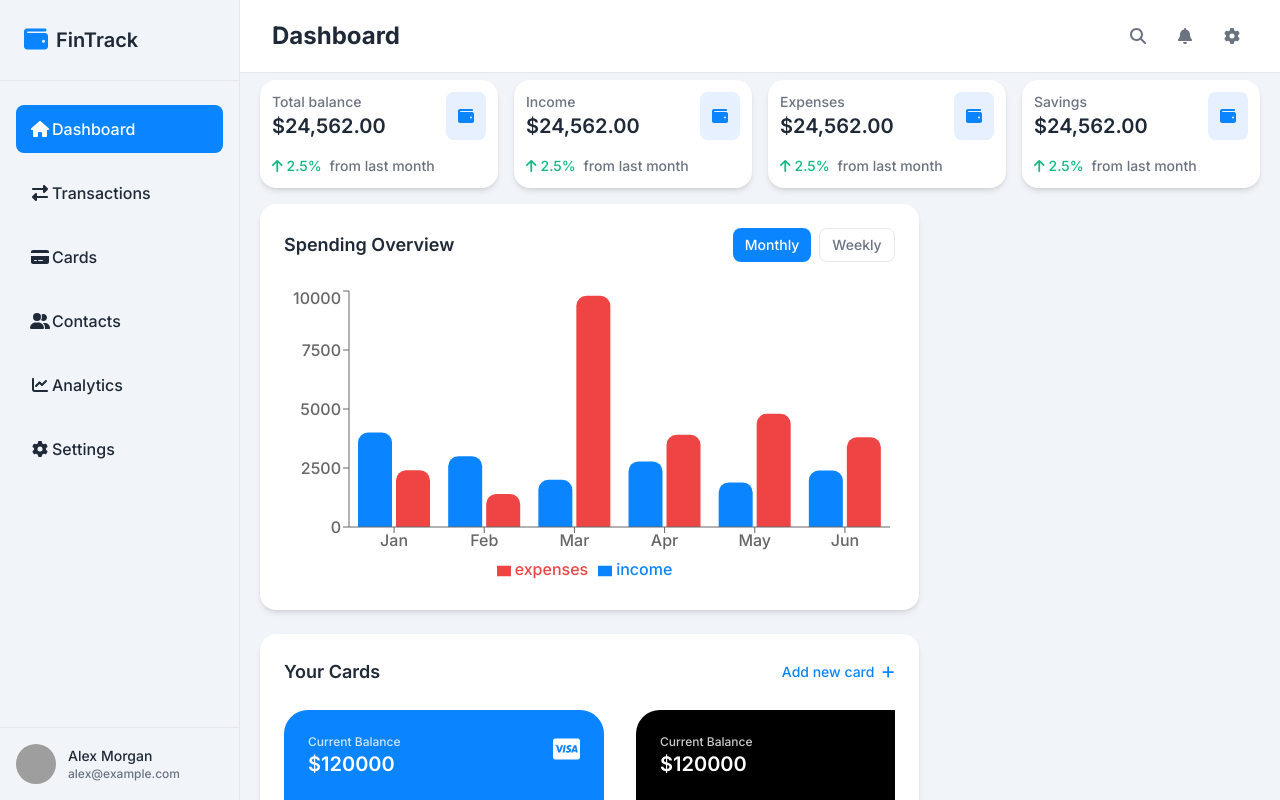
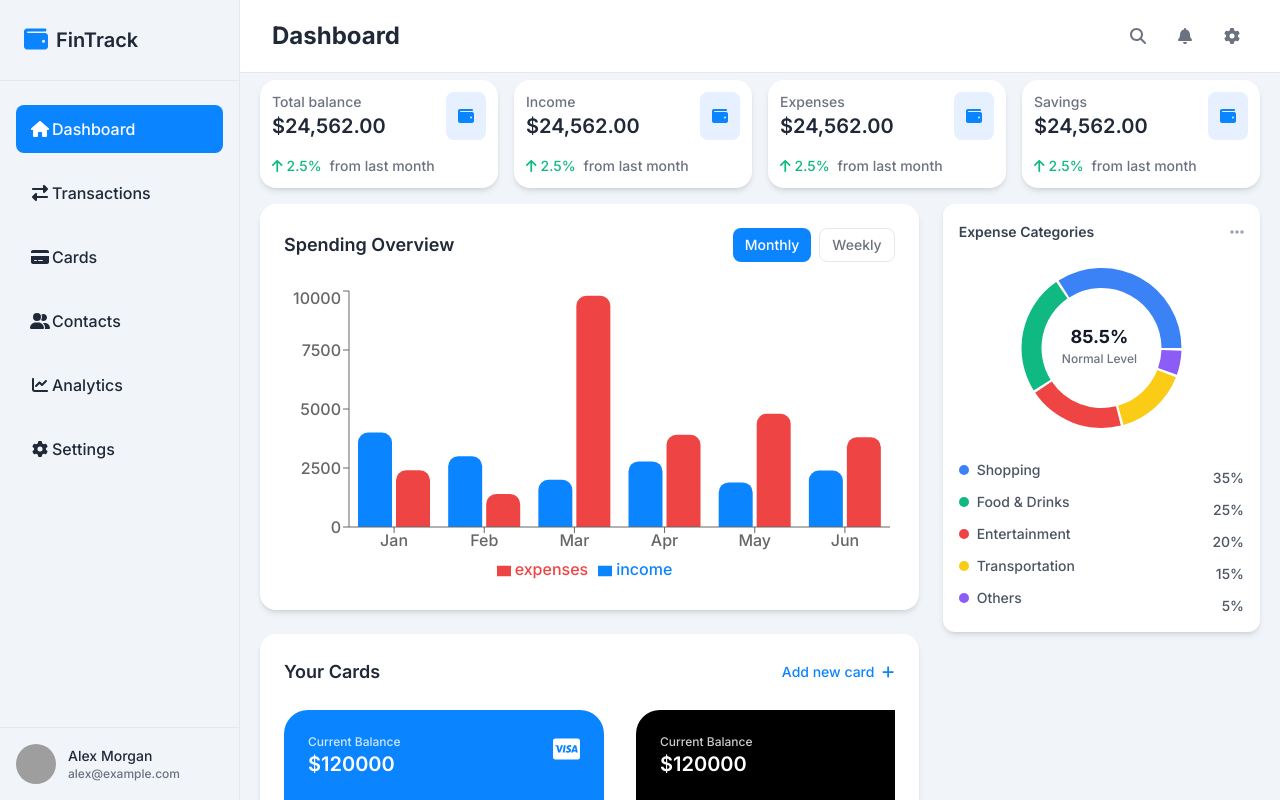
Before and after one commit to Yvan022002/Balance, a React (Vite) app: page /Dashboard in a window 1280 px wide. Shown: the top 800 px of the page. Built offline with nearby package versions, Linux system fonts and the light colour scheme; grey boxes are pictures that could not be loaded.

Commit message:
create donutChart component and add to dashboard

```diff
--- a/src/components/DonutChart.jsx
+++ b/src/components/DonutChart.jsx
@@ -0,0 +1,62 @@
+import { PieChart,Pie, Cell, Tooltip, Legend, ResponsiveContainer } from "recharts";
+
+export function DonutChart(){
+   const data = [
+    { name: 'Shopping', value: 35 },
+    { name: 'Food & Drinks', value: 25 },
+    { name: 'Entertainment', value: 20 },
+    { name: 'Transportation', value: 15 },
+    { name: 'Others', value: 5 },
+  ];
+
+    const COLORS = ['#3B82F6','#10B981','#EF4444','#FACC15','#8B5CF6'];
+   return (
+    <div className="bg-white rounded-xl shadow-md p-4 w-full max-w-xs">
+      <div className="flex justify-between items-center mb-2">
+        <h2 className="text-sm font-semibold text-gray-700">Expense Categories</h2>
+        <button>
+            <i className="fa-solid fa-ellipsis-h text-gray-400"></i>
+        </button>
+      </div>
+
+      <div className="relative h-48">
+        <ResponsiveContainer>
+          <PieChart>
+            <Pie
+              data={data}
+              dataKey="value"
+              nameKey="name"
+              innerRadius={60}
+              outerRadius={80}
+              paddingAngle={2}
+              stroke="none"
+            >
+              {data.map((entry, index) => (
+                <Cell key={`cell-${index}`} fill={COLORS[index % COLORS.length]} />
+              ))}
+            </Pie>
+          </PieChart>
+        </ResponsiveContainer>
+
+        {/* Texte centré */}
+        <div className="absolute top-3/5 left-5/8 transform -translate-x-1/2 -translate-y-1/2 text-center">
+          <p className="text-lg font-bold text-gray-900">85.5%</p>
+          <p className="text-xs text-gray-500">Normal Level</p>
+        </div>
+      </div>
+
+      {/* Légende custom */}
+      <div className="mt-4 space-y-1 text-sm text-gray-600">
+        {data.map((item, index) => (
+          <div key={index} className="flex items-center justify-between space-y-2">
+            <div className="flex items-center gap-2">
+              <span className="w-2.5 h-2.5 rounded-full" style={{ backgroundColor: COLORS[index] }}></span>
+              <span>{item.name}</span>
+            </div>
+            <span className="font-medium">{item.value}%</span>
+          </div>
+        ))}
+      </div>
+    </div>
+  );
+}
--- a/src/pages/Dashbord.jsx
+++ b/src/pages/Dashbord.jsx
@@ -1,5 +1,6 @@
 import { BarCharts } from "../components/BarChart";
 import { Card } from "../components/Card";
+import { DonutChart } from "../components/DonutChart";
 import { SummaryCard } from "../components/summaryCard";
 
 export function Dashboard(){
@@ -13,7 +14,7 @@ export function Dashboard(){
                     <SummaryCard nom="Savings"/>
                 </div>
                 <div className="grid grid-cols-1 lg:grid-cols-3 gap-6">
-                    <div className="col-span-2">
+                    <div className=" left-column col-span-2">
                         <BarCharts/>
                         <div id="card-display" class="card bg-white rounded-2xl shadow-md p-6 mb-6">
                               <div class="flex justify-between items-center mb-6">
@@ -30,6 +31,9 @@ export function Dashboard(){
 
                         </div>
                     </div>
+                    <div className="right-column">
+                        <DonutChart/>
+                    </div>
 
                 </div>
             </div>
```
